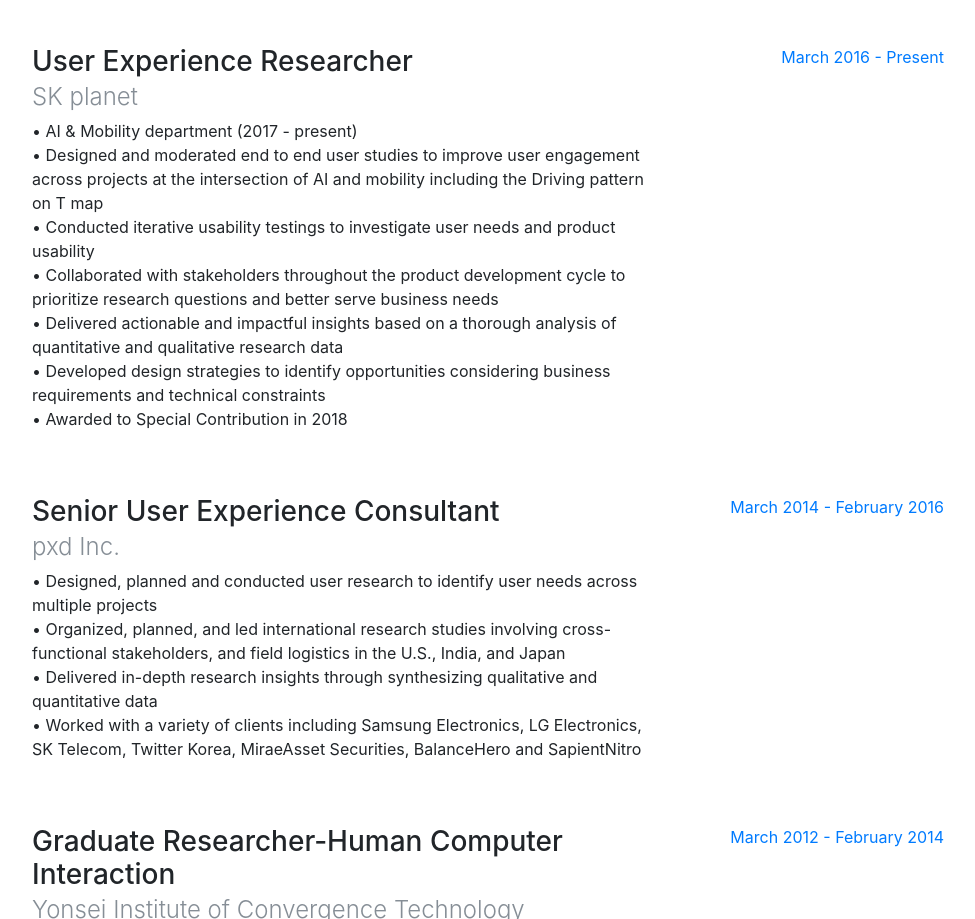
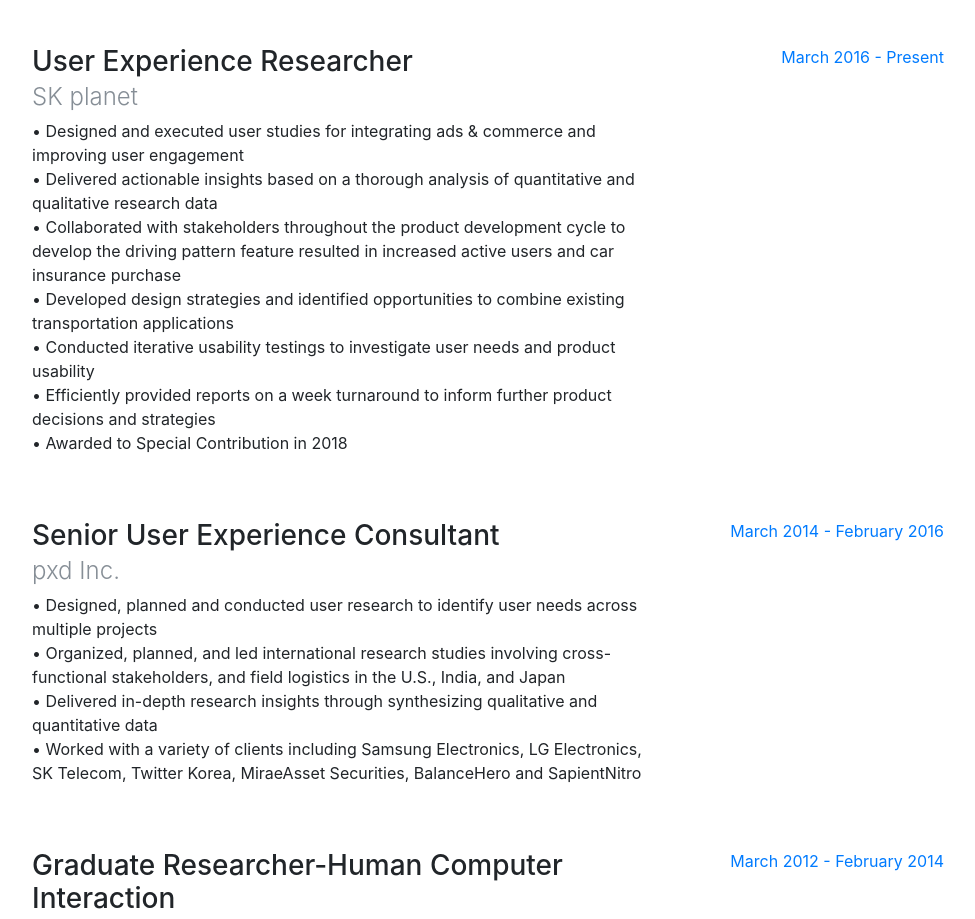
Before and after one commit to yuminshin/minshin, a website with bundled scripts: page index.html in a window 1280 px wide. Shown: the part 890-1809 px from the top of the page, without its empty margins (288-1263 px from the left). Built offline with nearby package versions, Linux system fonts and the light colour scheme; a web font is replaced by a local one.

Commit message:
CV update again

```diff
--- a/index.html
+++ b/index.html
@@ -119,12 +119,13 @@
             <div class="resume-content mr-auto">
               <h3 class="mb-0">User Experience Researcher</h3>
               <div class="subheading mb-1">SK planet</div>
-              <p> • AI & Mobility department (2017 - present)
-                <br/>• Designed and moderated end to end user studies to improve user engagement across projects at the intersection of AI and mobility including the Driving pattern on T map
+              <p> • Designed and executed user studies for integrating ads & commerce and improving user engagement
+                <br/>• Delivered actionable insights based on a thorough analysis of quantitative and qualitative research data
+                <br/>• Collaborated with stakeholders throughout the product development cycle to develop the driving pattern
+                feature resulted in increased active users and car insurance purchase
+                <br/>• Developed design strategies and identified opportunities to combine existing transportation applications
                 <br/>• Conducted iterative usability testings to investigate user needs and product usability
-                <br/>• Collaborated with stakeholders throughout the product development cycle to prioritize research questions and better serve business needs
-                <br/>• Delivered actionable and impactful insights based on a thorough analysis of  quantitative and qualitative research data
-                <br/>• Developed design strategies to identify opportunities considering business requirements and technical constraints
+                <br/>• Efficiently provided reports on a week turnaround to inform further product decisions and strategies
                 <br/>• Awarded to Special Contribution in 2018
               </p>
             </div>
```
